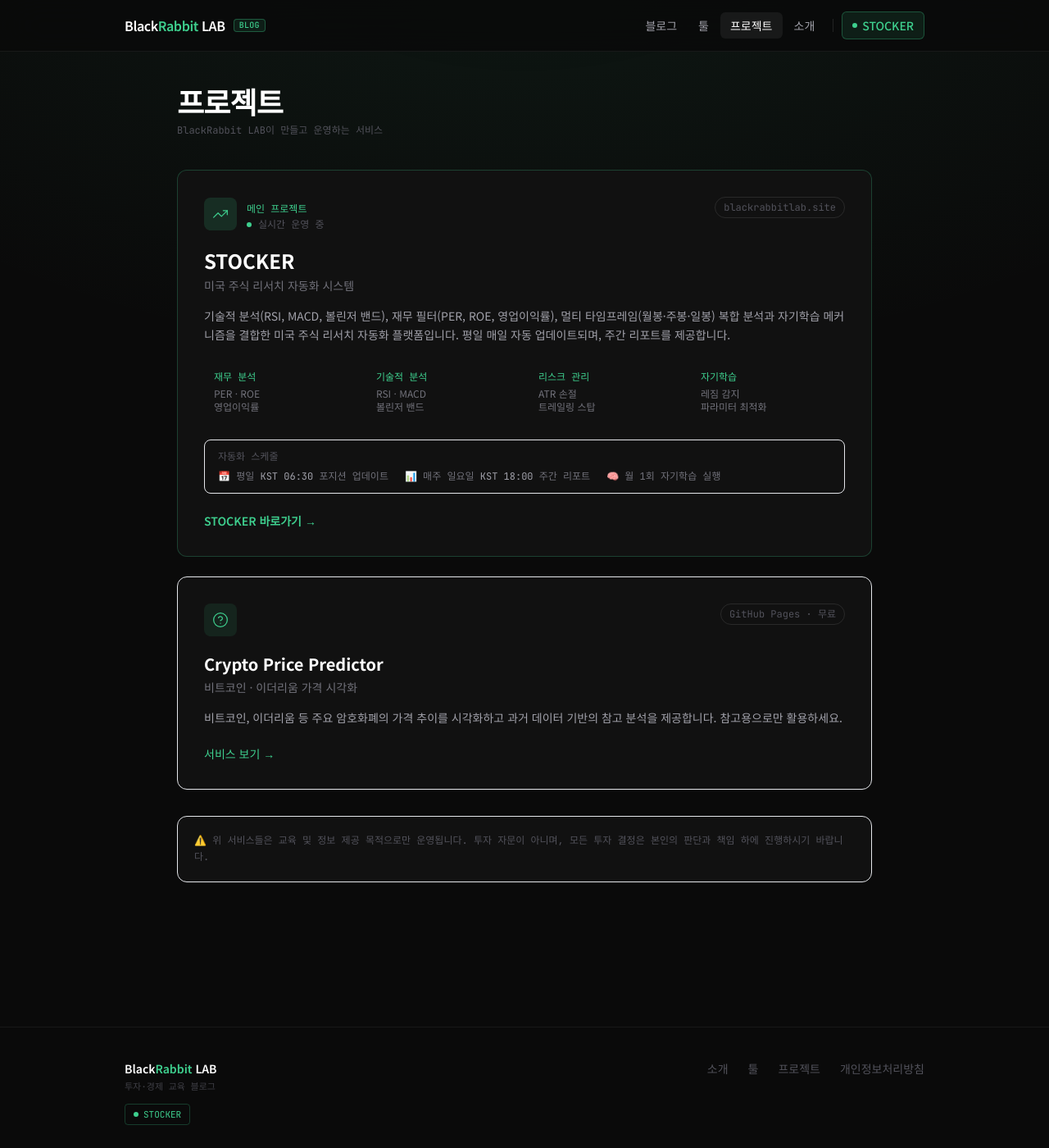
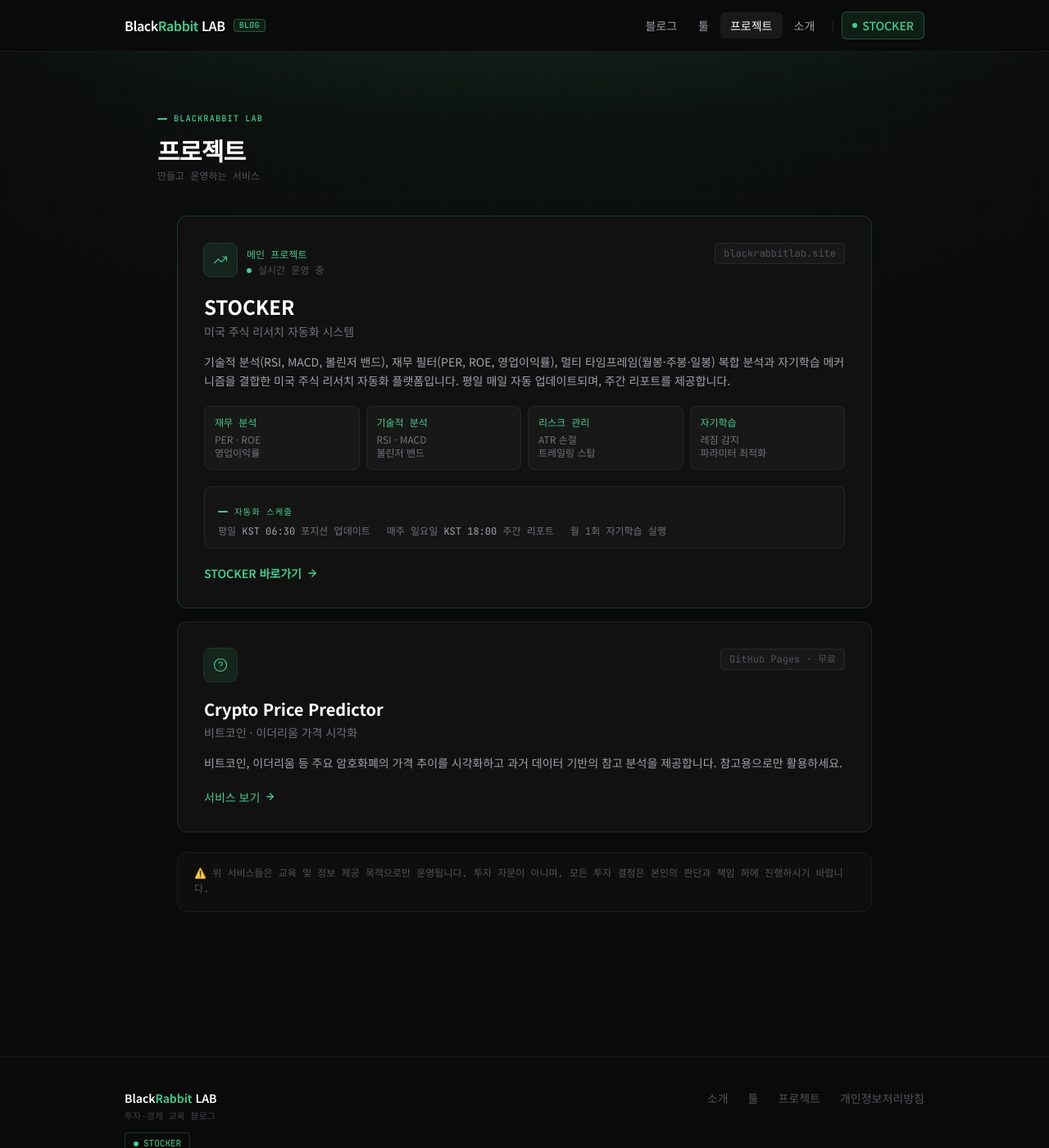
Before and after one commit to blackrabbitDeveloper/blackrabbitdeveloper.github.io, a Jekyll site: the page built from projects.html, in a window 1280 px wide and 1400 px high. Shown: the whole window at 82% size. Built offline with Jekyll 4.4.1, drawn with Linux system fonts in a browser that asks for light colours; nearby versions of some CDN libraries.

Commit message:
디자인 변경

```diff
--- a/projects.html
+++ b/projects.html
@@ -4,25 +4,32 @@
 description: BlackRabbit LAB의 오픈 프로젝트 - STOCKER 미국 주식 리서치 자동화 시스템, 암호화폐 가격 시각화 도구
 ---
 
-<div class="mx-auto max-w-4xl px-4 sm:px-6 pt-10 pb-20">
+<!-- Page Header -->
+<div class="relative overflow-hidden px-4 pt-12 pb-8 sm:px-6 sm:pt-16 sm:pb-10">
+  <div class="pointer-events-none absolute inset-0 bg-[linear-gradient(rgba(62,207,142,0.02)_1px,transparent_1px),linear-gradient(90deg,rgba(62,207,142,0.02)_1px,transparent_1px)] bg-[size:60px_60px]"></div>
+  <div class="pointer-events-none absolute inset-x-0 -top-10 h-56 bg-[radial-gradient(ellipse_55%_55%_at_50%_0%,rgba(62,207,142,0.08),transparent)]"></div>
+  <div class="relative mx-auto max-w-4xl">
+    <span class="section-label mb-3">BlackRabbit LAB</span>
+    <h1 class="text-2xl font-bold tracking-tight text-white sm:text-3xl mb-1.5">프로젝트</h1>
+    <p class="font-mono text-xs text-zinc-600">만들고 운영하는 서비스</p>
+  </div>
+</div>
 
-  <h1 class="text-3xl font-bold tracking-tight text-white sm:text-4xl mb-2">프로젝트</h1>
-  <p class="font-mono text-xs text-zinc-600 mb-10">BlackRabbit LAB이 만들고 운영하는 서비스</p>
-
-  <div class="grid gap-5 sm:gap-6">
+<div class="mx-auto max-w-4xl px-4 sm:px-6 pb-20">
+  <div class="grid gap-4">
 
     <!-- STOCKER (메인 프로젝트) -->
     <a
       href="https://blackrabbitlab.site"
       target="_blank"
       rel="noopener noreferrer"
-      class="group block rounded-xl border border-brand/25 bg-[#111111] p-6 text-left no-underline transition hover:border-brand/50 hover:bg-[#141414] sm:p-8"
+      class="card-glow group block rounded-xl border border-brand/20 bg-[#111111] p-6 text-left no-underline hover:border-brand/40 hover:bg-[#121212] sm:p-8"
     >
       <!-- Top -->
       <div class="mb-5 flex items-start justify-between gap-4">
         <div class="flex items-center gap-3">
-          <div class="flex h-10 w-10 flex-shrink-0 items-center justify-center rounded-lg bg-brand/15">
-            <svg xmlns="http://www.w3.org/2000/svg" width="20" height="20" viewBox="0 0 24 24" fill="none" stroke="#3ECF8E" stroke-width="1.5" stroke-linecap="round" stroke-linejoin="round"><polyline points="22 7 13.5 15.5 8.5 10.5 2 17"/><polyline points="16 7 22 7 22 13"/></svg>
+          <div class="flex h-10 w-10 flex-shrink-0 items-center justify-center rounded-lg bg-brand/10 ring-1 ring-brand/25">
+            <svg xmlns="http://www.w3.org/2000/svg" width="18" height="18" viewBox="0 0 24 24" fill="none" stroke="#3ECF8E" stroke-width="1.5" stroke-linecap="round" stroke-linejoin="round"><polyline points="22 7 13.5 15.5 8.5 10.5 2 17"/><polyline points="16 7 22 7 22 13"/></svg>
           </div>
           <div>
             <span class="font-mono text-xs text-brand">메인 프로젝트</span>
@@ -35,10 +42,10 @@
             </div>
           </div>
         </div>
-        <span class="hidden sm:inline-flex flex-shrink-0 rounded-full border border-white/10 px-2.5 py-1 font-mono text-xs text-zinc-600">blackrabbitlab.site</span>
+        <span class="hidden sm:inline-flex flex-shrink-0 rounded border border-white/[0.08] bg-white/[0.03] px-2.5 py-1 font-mono text-xs text-zinc-600">blackrabbitlab.site</span>
       </div>
 
-      <h3 class="text-2xl font-bold text-white mb-1">STOCKER</h3>
+      <h3 class="text-2xl font-bold text-white mb-1 group-hover:text-brand transition-colors">STOCKER</h3>
       <p class="text-sm text-zinc-500 mb-4">미국 주식 리서치 자동화 시스템</p>
 
       <p class="text-sm leading-relaxed text-zinc-400 mb-5">
@@ -46,38 +53,39 @@
       </p>
 
       <!-- Feature grid -->
-      <div class="mb-5 grid grid-cols-2 gap-2.5 sm:grid-cols-4">
-        <div class="rounded-lg bg-white/4 p-3">
+      <div class="mb-5 grid grid-cols-2 gap-2 sm:grid-cols-4">
+        <div class="rounded-lg border border-white/[0.06] bg-white/[0.03] p-3">
           <p class="font-mono text-xs text-brand mb-1">재무 분석</p>
           <p class="text-xs text-zinc-500">PER · ROE<br/>영업이익률</p>
         </div>
-        <div class="rounded-lg bg-white/4 p-3">
+        <div class="rounded-lg border border-white/[0.06] bg-white/[0.03] p-3">
           <p class="font-mono text-xs text-brand mb-1">기술적 분석</p>
           <p class="text-xs text-zinc-500">RSI · MACD<br/>볼린저 밴드</p>
         </div>
-        <div class="rounded-lg bg-white/4 p-3">
+        <div class="rounded-lg border border-white/[0.06] bg-white/[0.03] p-3">
           <p class="font-mono text-xs text-brand mb-1">리스크 관리</p>
           <p class="text-xs text-zinc-500">ATR 손절<br/>트레일링 스탑</p>
         </div>
-        <div class="rounded-lg bg-white/4 p-3">
+        <div class="rounded-lg border border-white/[0.06] bg-white/[0.03] p-3">
           <p class="font-mono text-xs text-brand mb-1">자기학습</p>
           <p class="text-xs text-zinc-500">레짐 감지<br/>파라미터 최적화</p>
         </div>
       </div>
 
       <!-- Update schedule -->
-      <div class="mb-5 rounded-lg bg-white/3 border border-white/8 px-4 py-3">
-        <p class="font-mono text-xs text-zinc-600 mb-2">자동화 스케줄</p>
-        <div class="flex flex-wrap gap-x-5 gap-y-1">
-          <span class="font-mono text-xs text-zinc-500">📅 평일 <span class="text-zinc-400">KST 06:30</span> 포지션 업데이트</span>
-          <span class="font-mono text-xs text-zinc-500">📊 매주 일요일 <span class="text-zinc-400">KST 18:00</span> 주간 리포트</span>
-          <span class="font-mono text-xs text-zinc-500">🧠 월 1회 자기학습 실행</span>
+      <div class="mb-5 rounded-lg border border-white/[0.07] bg-white/[0.02] px-4 py-3">
+        <p class="section-label mb-2">자동화 스케줄</p>
+        <div class="flex flex-col gap-1 sm:flex-row sm:flex-wrap sm:gap-x-5 sm:gap-y-1">
+          <span class="font-mono text-xs text-zinc-500">평일 <span class="text-zinc-400">KST 06:30</span> 포지션 업데이트</span>
+          <span class="font-mono text-xs text-zinc-500">매주 일요일 <span class="text-zinc-400">KST 18:00</span> 주간 리포트</span>
+          <span class="font-mono text-xs text-zinc-500">월 1회 자기학습 실행</span>
         </div>
       </div>
 
-      <span class="inline-flex items-center gap-1.5 text-sm font-semibold text-brand group-hover:underline">
-        STOCKER 바로가기 →
-      </span>
+      <div class="flex items-center gap-1.5 text-sm font-semibold text-brand group-hover:gap-2.5 transition-all duration-200">
+        STOCKER 바로가기
+        <svg xmlns="http://www.w3.org/2000/svg" width="14" height="14" viewBox="0 0 24 24" fill="none" stroke="currentColor" stroke-width="2.5" stroke-linecap="round" stroke-linejoin="round"><line x1="5" y1="12" x2="19" y2="12"/><polyline points="12 5 19 12 12 19"/></svg>
+      </div>
     </a>
 
     <!-- Crypto Price Predictor -->
@@ -85,31 +93,32 @@
       href="https://blackrabbitDeveloper.github.io/CryptoPricePredictor/"
       target="_blank"
       rel="noopener noreferrer"
-      class="group block rounded-xl border border-white/8 bg-[#111111] p-6 text-left no-underline transition hover:border-brand/30 hover:bg-[#141414] sm:p-8"
+      class="card-glow group block rounded-xl border border-white/[0.08] bg-[#111111] p-6 text-left no-underline hover:border-brand/25 hover:bg-[#121212] sm:p-8"
     >
       <div class="mb-5 flex items-start justify-between gap-4">
-        <div class="flex h-10 w-10 flex-shrink-0 items-center justify-center rounded-lg bg-brand/10">
-          <svg xmlns="http://www.w3.org/2000/svg" width="20" height="20" viewBox="0 0 24 24" fill="none" stroke="#3ECF8E" stroke-width="1.5" stroke-linecap="round" stroke-linejoin="round"><circle cx="12" cy="12" r="10"/><path d="M9.09 9a3 3 0 0 1 5.83 1c0 2-3 3-3 3"/><line x1="12" y1="17" x2="12.01" y2="17"/></svg>
+        <div class="flex h-10 w-10 flex-shrink-0 items-center justify-center rounded-lg bg-brand/10 ring-1 ring-brand/20">
+          <svg xmlns="http://www.w3.org/2000/svg" width="18" height="18" viewBox="0 0 24 24" fill="none" stroke="#3ECF8E" stroke-width="1.5" stroke-linecap="round" stroke-linejoin="round"><circle cx="12" cy="12" r="10"/><path d="M9.09 9a3 3 0 0 1 5.83 1c0 2-3 3-3 3"/><line x1="12" y1="17" x2="12.01" y2="17"/></svg>
         </div>
-        <span class="hidden sm:inline-flex flex-shrink-0 rounded-full border border-white/10 px-2.5 py-1 font-mono text-xs text-zinc-600">GitHub Pages · 무료</span>
+        <span class="hidden sm:inline-flex flex-shrink-0 rounded border border-white/[0.08] bg-white/[0.03] px-2.5 py-1 font-mono text-xs text-zinc-600">GitHub Pages · 무료</span>
       </div>
 
-      <h3 class="text-xl font-bold text-white mb-1">Crypto Price Predictor</h3>
+      <h3 class="text-xl font-bold text-white mb-1 group-hover:text-brand transition-colors">Crypto Price Predictor</h3>
       <p class="text-sm text-zinc-500 mb-4">비트코인 · 이더리움 가격 시각화</p>
 
       <p class="text-sm leading-relaxed text-zinc-400 mb-5">
         비트코인, 이더리움 등 주요 암호화폐의 가격 추이를 시각화하고 과거 데이터 기반의 참고 분석을 제공합니다. 참고용으로만 활용하세요.
       </p>
 
-      <span class="inline-flex items-center gap-1.5 text-sm font-medium text-brand group-hover:underline">
-        서비스 보기 →
-      </span>
+      <div class="flex items-center gap-1.5 text-sm font-medium text-brand group-hover:gap-2.5 transition-all duration-200">
+        서비스 보기
+        <svg xmlns="http://www.w3.org/2000/svg" width="13" height="13" viewBox="0 0 24 24" fill="none" stroke="currentColor" stroke-width="2.5" stroke-linecap="round" stroke-linejoin="round"><line x1="5" y1="12" x2="19" y2="12"/><polyline points="12 5 19 12 12 19"/></svg>
+      </div>
     </a>
 
   </div>
 
   <!-- Disclaimer -->
-  <div class="mt-8 rounded-xl border border-white/8 bg-[#111111] p-5">
+  <div class="mt-6 rounded-xl border border-white/[0.06] bg-[#111111]/60 px-5 py-4">
     <p class="font-mono text-xs leading-relaxed text-zinc-600">
       ⚠️ 위 서비스들은 교육 및 정보 제공 목적으로만 운영됩니다. 투자 자문이 아니며, 모든 투자 결정은 본인의 판단과 책임 하에 진행하시기 바랍니다.
     </p>
```
Also changed, not shown: about.md (+51 -35 lines), tools/index.html (+42 -34 lines).
